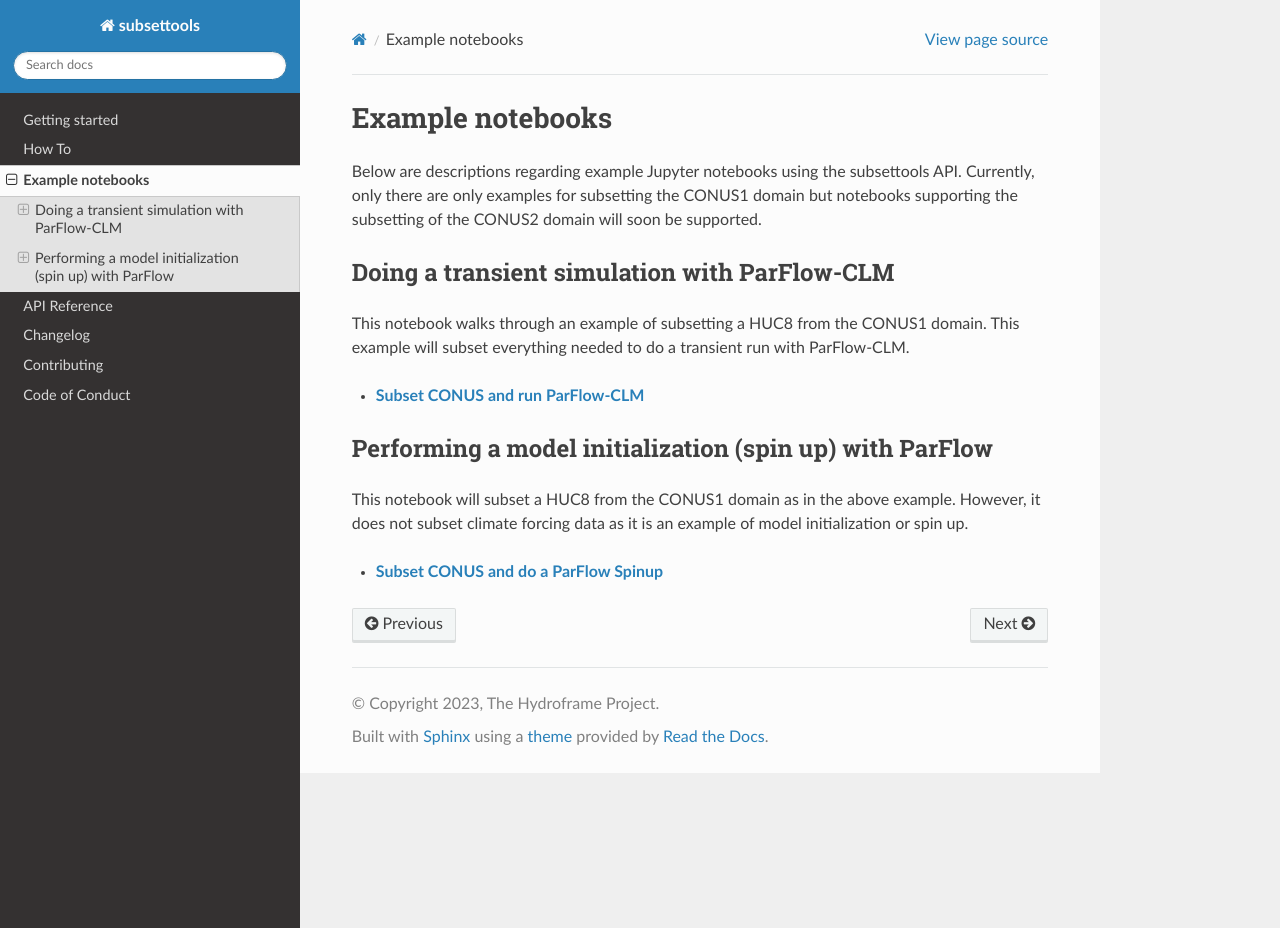
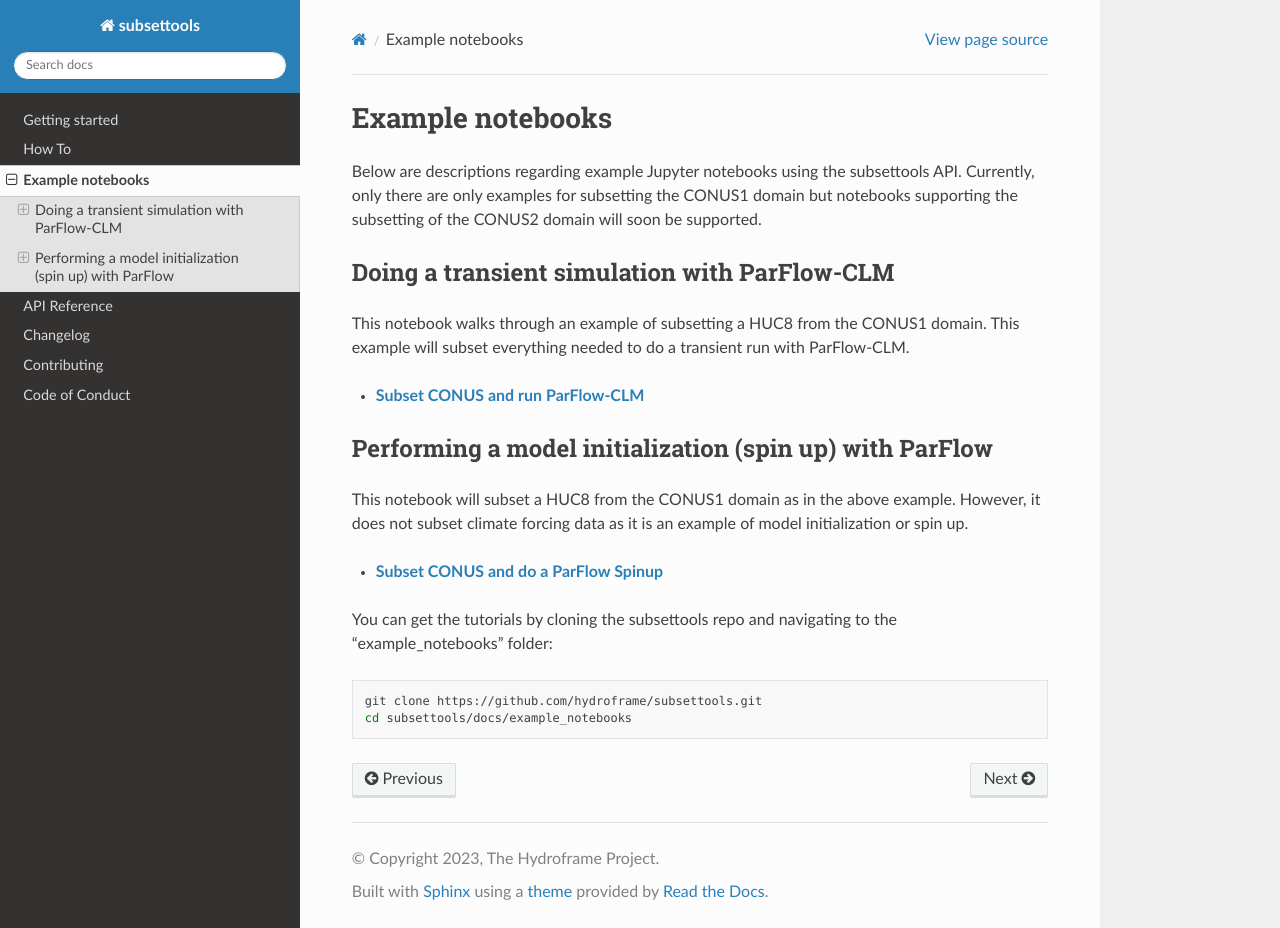
Before and after one commit to hydroframe/subsettools, a Sphinx documentation site: the page built from docs/example_notebooks/example_notebooks.md, in a window 1280 px wide and 928 px high. Built offline with Sphinx 7.4.7 and the Read the Docs theme 2.0.0, drawn with Linux system fonts in a browser that asks for light colours.

````diff
--- a/docs/example_notebooks/example_notebooks.md
+++ b/docs/example_notebooks/example_notebooks.md
@@ -20,3 +20,10 @@
 :maxdepth: 1
 conus1_subsetting_spinup.ipynb
 ```
+
+You can get the tutorials by cloning the subsettools repo and navigating to the "example_notebooks" folder:
+
+```bash
+git clone https://github.com/hydroframe/subsettools.git
+cd subsettools/docs/example_notebooks
+```
````
Also changed, not shown: docs/examples/index.md (+7 -0 lines), docs/example_notebooks/conus1_subsetting_spinup.ipynb, docs/example_notebooks/conus1_subsetting_transient.ipynb, docs/examples/build_run_from_template.ipynb, docs/examples/configure_clm_from_template.ipynb, docs/examples/definte_subset.ipynb, docs/examples/subset_forcing_data.ipynb, docs/examples/subset_static_inputs.ipynb.
